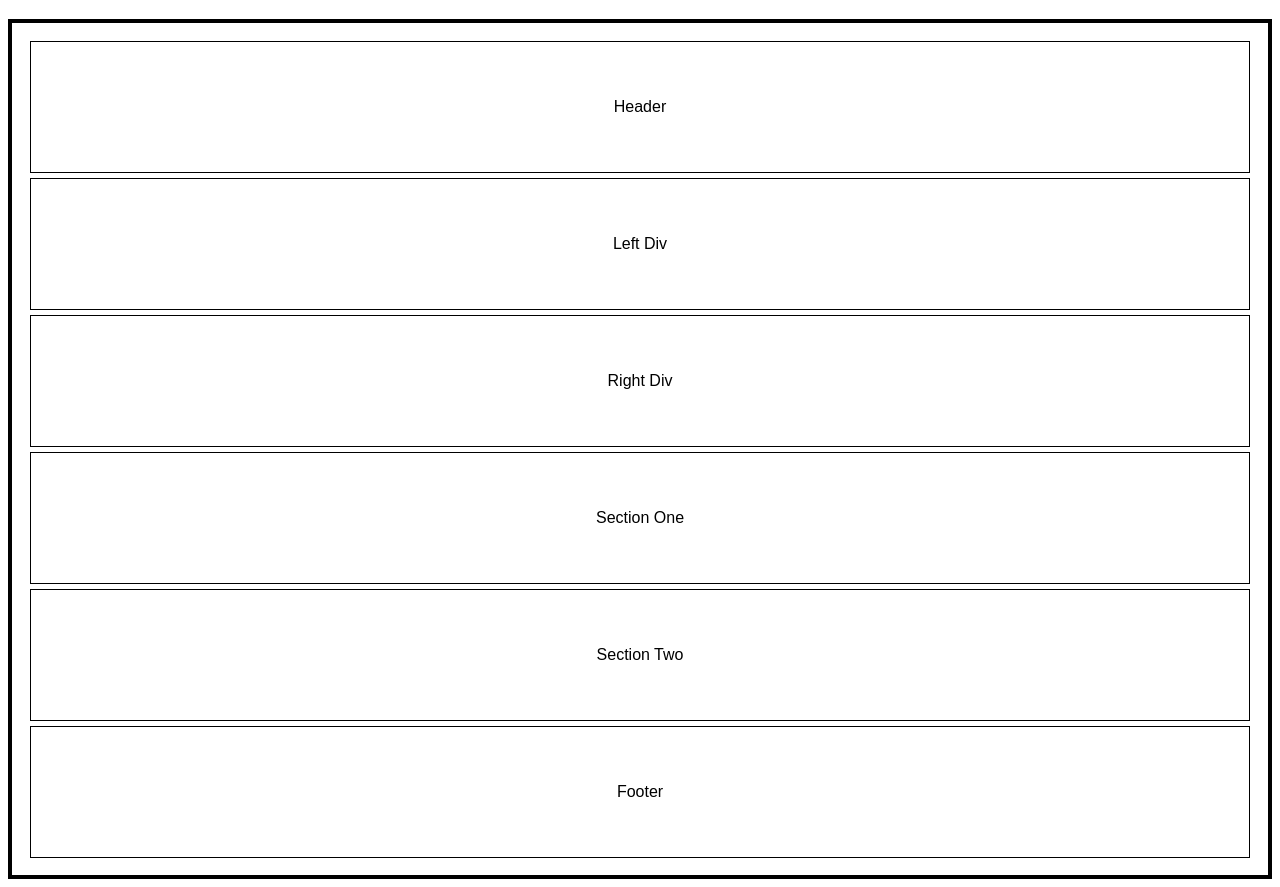
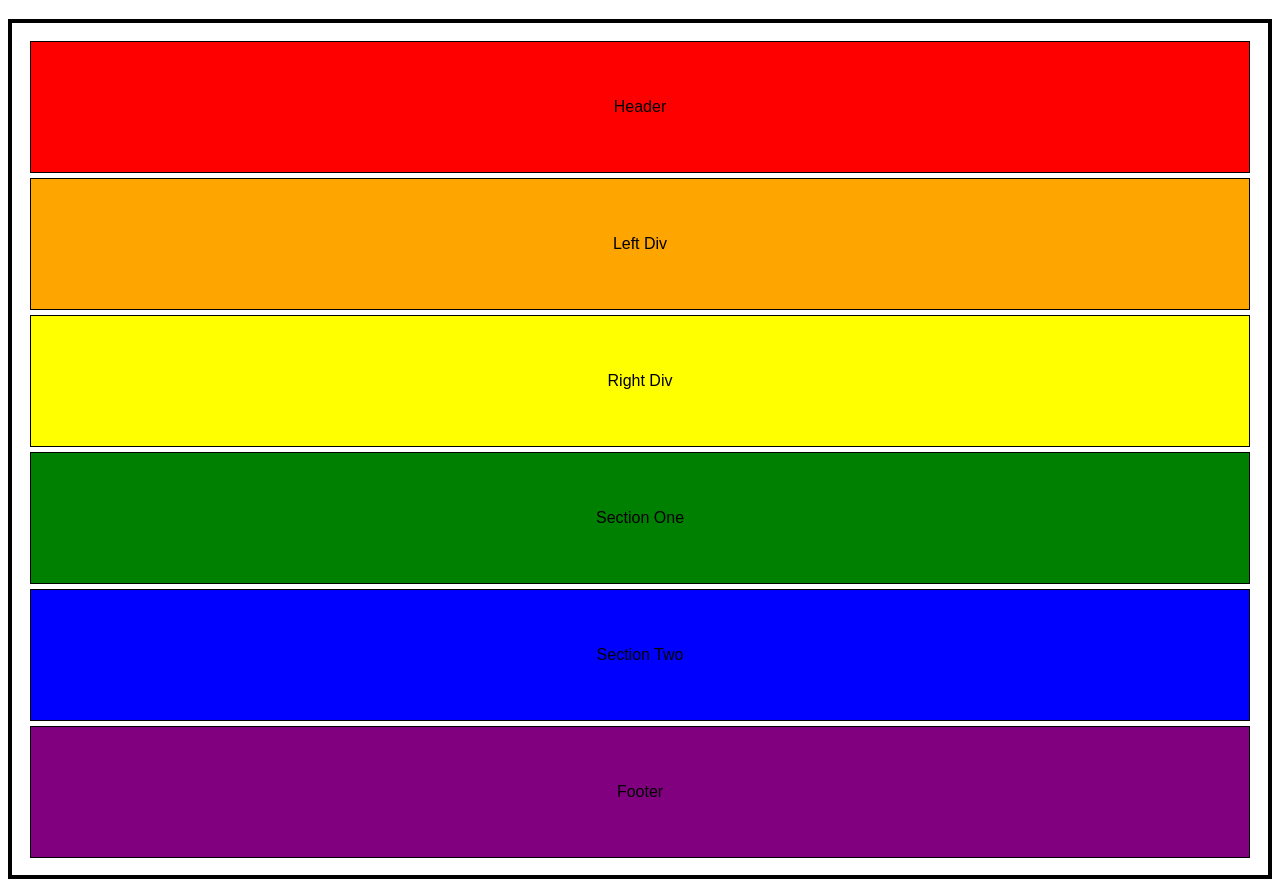
Before and after one commit to cs-parttime-2020-fall/201104-css-grid-lecture-autumn-ragland, a plain HTML site: page index.html in a window 1280 px wide. Shown: the part 61-948 px from the top of the page. Drawn offline with Linux system fonts and the light colour scheme.

Commit message:
selected all elements

```diff
--- a/style.css
+++ b/style.css
@@ -14,3 +14,27 @@ body {
     border : 4px solid black;
     padding : 1%;
 }
+
+header {
+    background-color: red;
+}
+
+#leftDiv {
+    background-color: orange;
+}
+
+#rightDiv {
+    background-color: yellow;
+}
+
+#sectionOne {
+    background-color: green;
+}
+
+#sectionTwo {
+    background-color: blue;
+}
+
+footer {
+    background-color: purple;
+}
```
